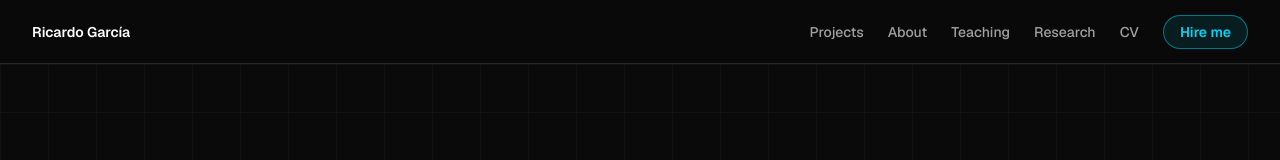
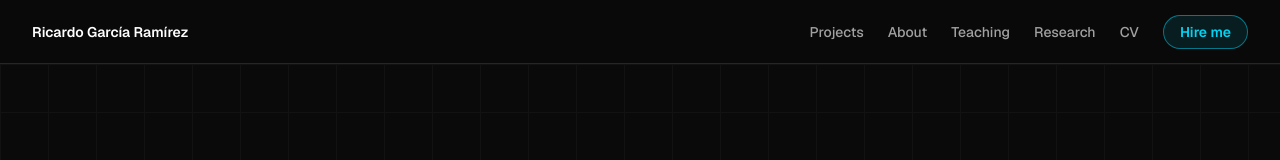
Before and after one commit to ricardogr07/ricardogr07.github.io, a Next.js app: page / in a window 1280 px wide. Shown: the top 160 px of the page. Built offline with nearby package versions, Linux system fonts and the light colour scheme.

Commit message:
fix: use full name Ricardo García Ramírez throughout metadata, nav, and footer

```diff
--- a/src/app/about/page.tsx
+++ b/src/app/about/page.tsx
@@ -13,7 +13,7 @@ export const metadata: Metadata = {
         url: 'https://ricardogr07.github.io/og/about.png',
         width: 1200,
         height: 630,
-        alt: 'About — Ricardo García',
+        alt: 'About — Ricardo García Ramírez',
       },
     ],
   },
@@ -244,7 +244,7 @@ export default function AboutPage() {
           <div className="mb-12 flex flex-col items-start gap-8 sm:flex-row sm:items-center">
             <Image
               src="/images/profile.png"
-              alt="Ricardo García"
+              alt="Ricardo García Ramírez"
               width={112}
               height={112}
               className="h-28 w-28 rounded-full border-2 border-cyan-400/30 object-cover"
--- a/src/app/cv/page.tsx
+++ b/src/app/cv/page.tsx
@@ -11,7 +11,7 @@ export const metadata: Metadata = {
         url: 'https://ricardogr07.github.io/og/cv.png',
         width: 1200,
         height: 630,
-        alt: 'CV — Ricardo García',
+        alt: 'CV — Ricardo García Ramírez',
       },
     ],
   },
--- a/src/app/demo/financial-dashboard/page.tsx
+++ b/src/app/demo/financial-dashboard/page.tsx
@@ -13,7 +13,7 @@ export const metadata: Metadata = {
         url: 'https://ricardogr07.github.io/og/demo-financial-dashboard.png',
         width: 1200,
         height: 630,
-        alt: 'Financial Data Dashboard Demo — Ricardo García',
+        alt: 'Financial Data Dashboard Demo — Ricardo García Ramírez',
       },
     ],
   },
--- a/src/app/demo/query-lab/page.tsx
+++ b/src/app/demo/query-lab/page.tsx
@@ -12,7 +12,7 @@ export const metadata: Metadata = {
         url: 'https://ricardogr07.github.io/og/demo-query-lab.png',
         width: 1200,
         height: 630,
-        alt: 'Portfolio Query Lab — Ricardo García',
+        alt: 'Portfolio Query Lab — Ricardo García Ramírez',
       },
     ],
   },
--- a/src/app/freelance/page.tsx
+++ b/src/app/freelance/page.tsx
@@ -13,7 +13,7 @@ export const metadata: Metadata = {
         url: 'https://ricardogr07.github.io/og/freelance.png',
         width: 1200,
         height: 630,
-        alt: 'Freelance — Ricardo García',
+        alt: 'Freelance — Ricardo García Ramírez',
       },
     ],
   },
--- a/src/app/layout.tsx
+++ b/src/app/layout.tsx
@@ -15,8 +15,8 @@ const geistMono = Geist_Mono({
 
 export const metadata: Metadata = {
   title: {
-    template: '%s | Ricardo García',
-    default: 'Ricardo García | Full-Stack Engineer & Data Scientist',
+    template: '%s | Ricardo García Ramírez',
+    default: 'Ricardo García Ramírez | Full-Stack Engineer & Data Scientist',
   },
   description:
     'M.Sc. Data Science. AI/ML systems, data engineering, cloud, and full-stack — open to senior roles and select freelance work.',
@@ -32,13 +32,13 @@ export const metadata: Metadata = {
     'LLM',
     'freelance developer',
   ],
-  authors: [{ name: 'Ricardo García' }],
+  authors: [{ name: 'Ricardo García Ramírez' }],
   openGraph: {
     type: 'website',
     locale: 'en_US',
     url: 'https://ricardogr07.github.io',
-    siteName: 'Ricardo García Portfolio',
-    title: 'Ricardo García | Full-Stack Engineer & Data Scientist',
+    siteName: 'Ricardo García Ramírez Portfolio',
+    title: 'Ricardo García Ramírez | Full-Stack Engineer & Data Scientist',
     description:
       'M.Sc. Data Science. AI/ML systems, data engineering, cloud, and full-stack — open to senior roles and select freelance work.',
     images: [
@@ -46,13 +46,13 @@ export const metadata: Metadata = {
         url: 'https://ricardogr07.github.io/og/home.png',
         width: 1200,
         height: 630,
-        alt: 'Ricardo García | Full-Stack Engineer & Data Scientist',
+        alt: 'Ricardo García Ramírez | Full-Stack Engineer & Data Scientist',
       },
     ],
   },
   twitter: {
     card: 'summary_large_image',
-    title: 'Ricardo García | Full-Stack Engineer & Data Scientist',
+    title: 'Ricardo García Ramírez | Full-Stack Engineer & Data Scientist',
     description:
       'M.Sc. Data Science. AI/ML systems, data engineering, cloud, and full-stack — open to senior roles and select freelance work.',
     images: ['https://ricardogr07.github.io/og/home.png'],
--- a/src/app/page.tsx
+++ b/src/app/page.tsx
@@ -9,14 +9,14 @@ import Footer from '@/components/footer'
 import { projects } from '@/content/projects'
 
 export const metadata: Metadata = {
-  title: 'Ricardo García | Full-Stack Engineer & Data Scientist',
+  title: 'Ricardo García Ramírez | Full-Stack Engineer & Data Scientist',
   openGraph: {
     images: [
       {
         url: 'https://ricardogr07.github.io/og/home.png',
         width: 1200,
         height: 630,
-        alt: 'Ricardo García | Full-Stack Engineer & Data Scientist',
+        alt: 'Ricardo García Ramírez | Full-Stack Engineer & Data Scientist',
       },
     ],
   },
--- a/src/app/projects/page.tsx
+++ b/src/app/projects/page.tsx
@@ -11,7 +11,7 @@ export const metadata: Metadata = {
         url: 'https://ricardogr07.github.io/og/projects.png',
         width: 1200,
         height: 630,
-        alt: 'Projects — Ricardo García',
+        alt: 'Projects — Ricardo García Ramírez',
       },
     ],
   },
--- a/src/components/footer.tsx
+++ b/src/components/footer.tsx
@@ -2,7 +2,7 @@ export default function Footer() {
   return (
     <footer className="border-t border-neutral-800 bg-neutral-950 px-6 py-8">
       <div className="mx-auto flex max-w-7xl flex-col items-center justify-between gap-4 text-sm text-neutral-500 sm:flex-row">
-        <p>© {new Date().getFullYear()} Ricardo García.</p>
+        <p>© {new Date().getFullYear()} Ricardo García Ramírez.</p>
         <div className="flex items-center gap-6">
           <a
             href="https://github.com/ricardogr07"
--- a/src/components/nav.tsx
+++ b/src/components/nav.tsx
@@ -36,7 +36,7 @@ export default function Nav() {
           href="/"
           className="text-sm font-semibold text-white transition-colors hover:text-cyan-400"
         >
-          Ricardo García
+          Ricardo García Ramírez
         </Link>
 
         {/* Desktop links */}
```
